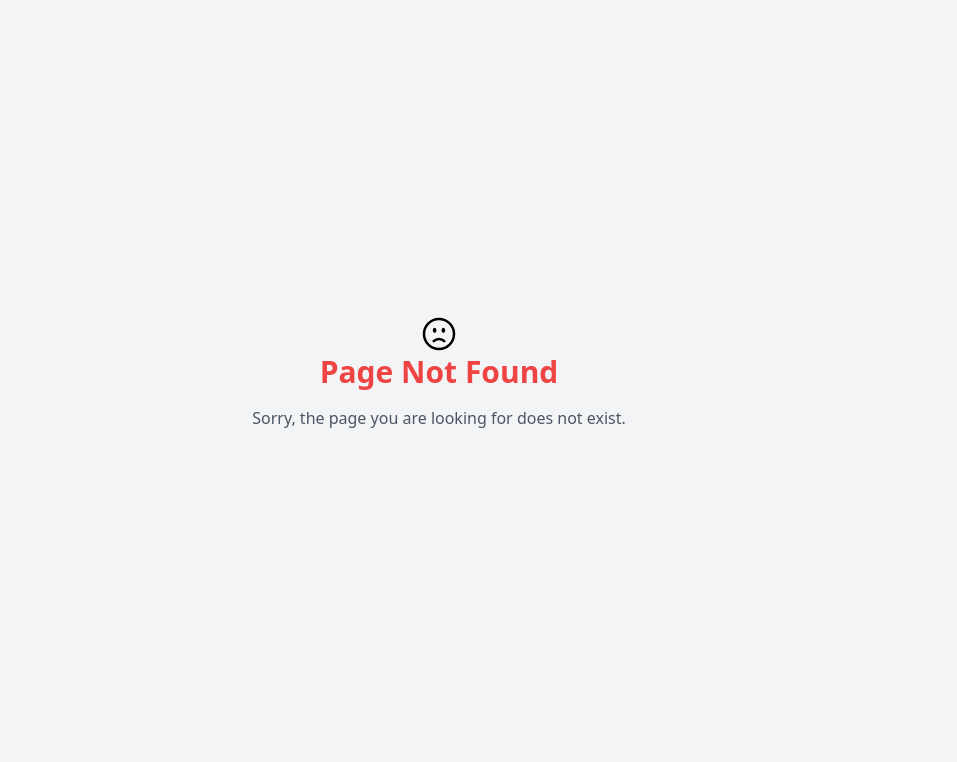
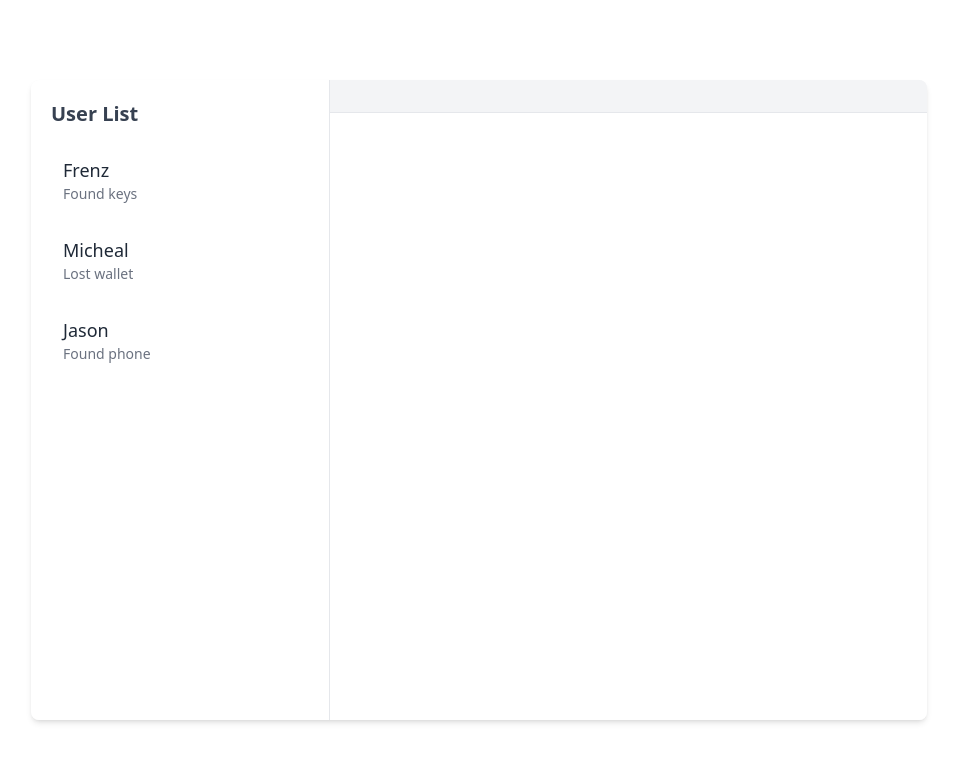
Before and after one commit to Qntlz/Lost-Found-App, a Next.js app: page /chat in a window 1280 px wide. Before the commit this address had no page. Shown: the top 762 px of the page, without its empty margins (201-1158 px from the left). Built offline with nearby package versions, Linux system fonts and the light colour scheme.

Commit message:
Initial Commit Chat

```diff
--- /dev/null
+++ b/app/(main_site)/chat/page.tsx
@@ -0,0 +1,9 @@
+import ChatApp from "@/app/ui/chat/chat";
+
+export default function ChatPage() {
+  return (
+    <div className="mt-20 ml-20">
+      <ChatApp />
+    </div>
+  );
+}
--- /dev/null
+++ b/app/ui/chat/chat.tsx
@@ -0,0 +1,98 @@
+"use client";
+
+import { useState } from "react";
+import Message from "./message";
+import MessageInput from "./message-input";
+import { MessageType, UserType } from "@/app/lib/definitions";
+
+export default function ChatApp() {
+  const [messages, setMessages] = useState<MessageType[]>([]);
+  const [newMessage, setNewMessage] = useState<string>("");
+  const [selectedUser, setSelectedUser] = useState<UserType | null>(null);
+
+  const users: UserType[] = [
+    { id: 1, name: "Frenz", item: "Found keys" },
+    { id: 2, name: "Micheal", item: "Lost wallet" },
+    { id: 3, name: "Jason", item: "Found phone" },
+  ];
+
+  const sendMessage = () => {
+    if (newMessage.trim() && selectedUser) {
+      setMessages((prevMessages) => [
+        ...prevMessages,
+        { user: "You", content: newMessage },
+      ]);
+      setNewMessage("");
+    }
+  };
+
+  return (
+    <div className="flex h-[80vh] max-w-4xl mx-auto bg-gray-50 shadow-md rounded-lg overflow-hidden">
+      {/* Sidebar with user list */}
+      <div className="w-1/3 bg-white p-5 border-r border-gray-200">
+        <h2 className="text-xl font-semibold mb-4 text-gray-700">User List</h2>
+        <ul>
+          {users.map((user) => (
+            <li
+              key={user.id}
+              onClick={() => setSelectedUser(user)}
+              className={`p-3 mb-2 rounded-lg cursor-pointer flex justify-between items-center transition-colors ${
+                selectedUser?.id === user.id
+                  ? "bg-red-100 text-red-600 font-semibold"
+                  : "hover:bg-gray-100 text-gray-800"
+              }`}
+            >
+              <div>
+                <span className="text-lg">{user.name}</span>
+                <p className="text-sm text-gray-500">
+                  {user.item.startsWith("Found")} {user.item}
+                </p>
+              </div>
+            </li>
+          ))}
+        </ul>
+      </div>
+
+      {/* Main Chat Area */}
+      <div className="flex flex-col w-2/3 bg-gray-50">
+        {/* Header showing selected user */}
+        <div className="flex items-center p-4 border-b border-gray-200 bg-gray-100">
+          {selectedUser && (
+            <div className="flex items-center w-full">
+              <div className="w-12 h-12 bg-gray-300 rounded-full mr-3"></div>
+              <div className="flex flex-col">
+                <h2 className="text-lg font-semibold text-gray-800">
+                  {selectedUser.name}
+                </h2>
+                <span className="text-sm text-gray-500">
+                  {selectedUser.item}
+                </span>
+              </div>
+            </div>
+          )}
+        </div>
+
+        {/* Message list */}
+        <div className="flex-1 overflow-y-auto p-4 space-y-3 bg-white">
+          {messages.map((msg, index) => (
+            <Message
+              key={index}
+              user={msg.user}
+              content={msg.content}
+              isOwnMessage={msg.user === "You"}
+            />
+          ))}
+        </div>
+
+        {/* Message input */}
+        {selectedUser && (
+          <MessageInput
+            newMessage={newMessage}
+            setNewMessage={setNewMessage}
+            sendMessage={sendMessage}
+          />
+        )}
+      </div>
+    </div>
+  );
+}
--- /dev/null
+++ b/app/ui/chat/message-input.tsx
@@ -0,0 +1,26 @@
+import { MessageInputProps } from "@/app/lib/definitions";
+
+export default function MessageInput({
+    newMessage,
+    setNewMessage,
+    sendMessage,
+}: MessageInputProps) {
+    return (
+        <div className="p-4 border-t border-gray-200 bg-gray-50 flex">
+            <input
+                type="text"
+                value={newMessage}
+                onChange={(e) => setNewMessage(e.target.value)}
+                onKeyDown={(e) => e.key === "Enter" && sendMessage()}
+                placeholder="Type a message..."
+                className="flex-1 p-2 border rounded-md focus:outline-none focus:ring-2 focus:ring-red-300 transition"
+            />
+            <button
+                onClick={sendMessage}
+                className="ml-3 px-4 py-2 bg-red-500 text-white rounded-md hover:bg-red-600 transition"
+            >
+                Send
+            </button>
+        </div>
+    );
+}
--- /dev/null
+++ b/app/ui/chat/message.tsx
@@ -0,0 +1,22 @@
+import { MessageProps } from "@/app/lib/definitions";
+
+export default function Message({ user, content, isOwnMessage }: MessageProps) {
+    const timestamp = new Date().toLocaleTimeString([], {
+        hour: "2-digit",
+        minute: "2-digit",
+    });
+
+    return (
+        <div className={`flex ${isOwnMessage ? "justify-end" : "justify-start"} mb-3`}>
+            <div
+                className={`p-3 rounded-lg max-w-xs shadow ${isOwnMessage ? "bg-red-400 text-white" : "bg-gray-200 text-gray-800"
+                    }`}
+            >
+                <p className="text-sm">{content}</p>
+                <span className="text-xs text-gray-500 block mt-1 text-right">
+                    {timestamp}
+                </span>
+            </div>
+        </div>
+    );
+}
```
